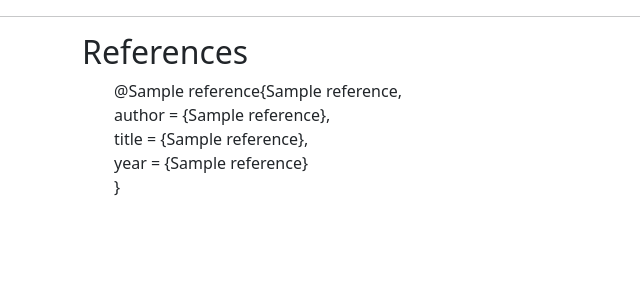
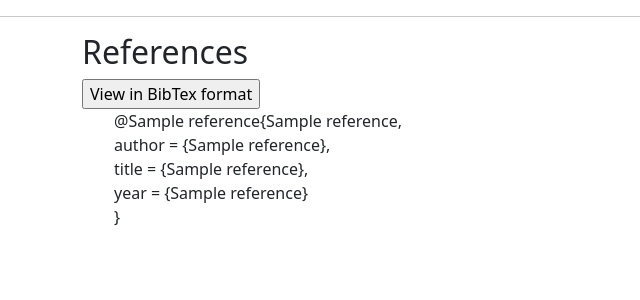
Before and after one commit to UncSald/KettuRepolainen, a Flask app: template src/templates/reference_list.html in a window 1280 px wide. Shown: the part 56-356 px from the top of the page, without its empty margins (0-640 px from the left). Run offline with Flask 3, Linux system fonts and the light colour scheme; the template is opened without the code that fills it: most values are stand-ins (such as "Sample title", 1, 10 or a date in 2020).

Commit message:
add selector for view format

```diff
--- a/src/app.py
+++ b/src/app.py
@@ -18,9 +18,13 @@
 @app.route("/references", methods=["GET"])
 def references():
     refs = reference_dao.get_references()   # Fetch references from the repository
-    return render_template("reference_list.html", references=refs)
+    view_as_bibtex = reference_dao.get_reference_view_format()
+    return render_template("reference_list.html", references=refs, view_as_bibtex=view_as_bibtex)
 
-
+@app.route("/change_list_format", methods=["POST"])
+def set_bibtext_format():
+    reference_dao.change_reference_view_format()
+    return redirect("/references")
 
 @app.route("/references", methods=["POST"])
 def create_new_reference():
--- a/src/templates/reference_list.html
+++ b/src/templates/reference_list.html
@@ -11,6 +11,10 @@
       <div class="col-8">
 <h2>References</h2>
 
+{% if not view_as_bibtex %}
+<form action="/change_list_format" method="post">
+  <input type="submit" value="View in BibTex format" />
+</form>
 
 <ul>
   {% for reference in references %}
@@ -61,6 +65,14 @@
   {% endfor %}
 </ul>
 
+{% else %}
+<form action="/change_list_format" method="post">
+  <input type="submit" value="View in normal format" />
+</form>
+
+{% endif %}
+
+
 </div>
 </div>
 </div>
```
Also changed, not shown: src/daos/reference_dao.py (+8 -0 lines).
